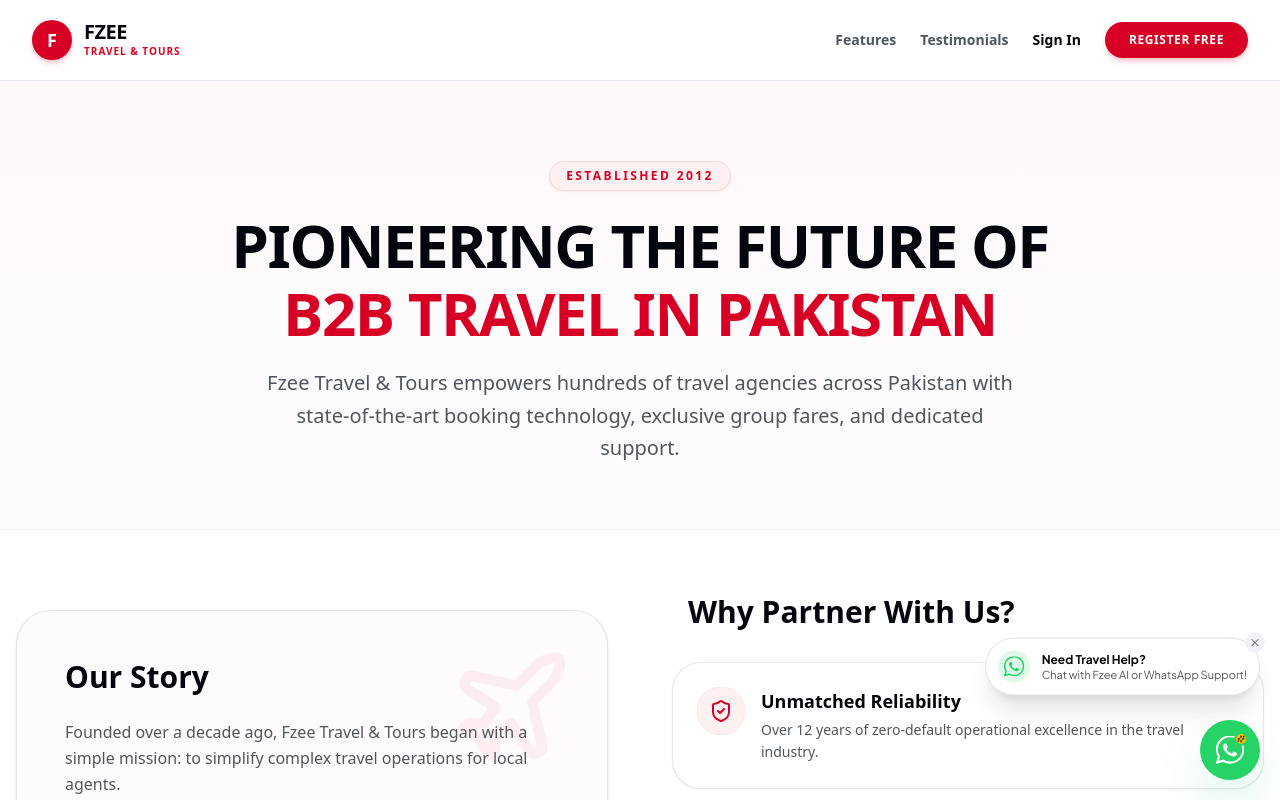
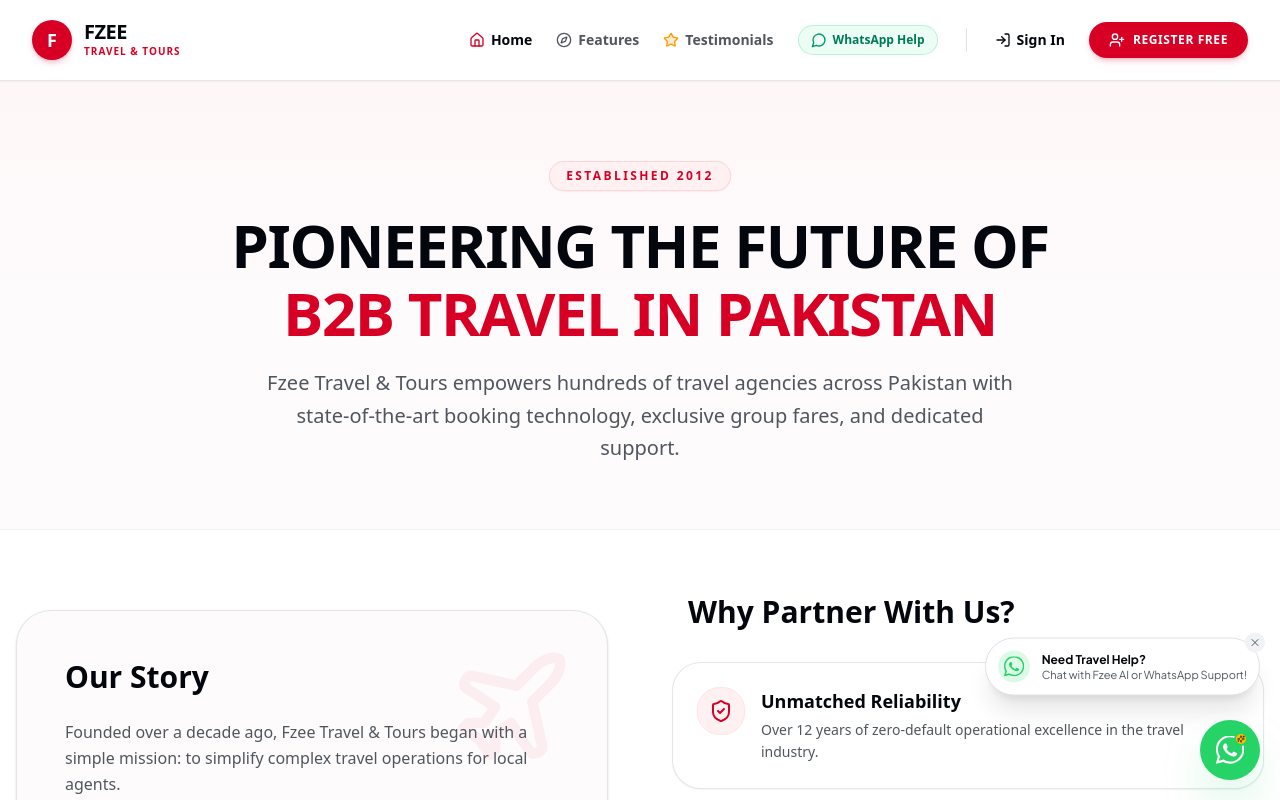
Before and after one commit to Sbnfdi/fzee-travels-and-tours, a Next.js app: page /about in a window 1280 px wide. Shown: the top 800 px of the page. Built offline with nearby package versions, Linux system fonts and the light colour scheme.

Commit message:
Feat: Add Home icon, WhatsApp Direct Support link, and nav icons to Header Navigation Bar

```diff
--- a/components/landing/nav-bar.tsx
+++ b/components/landing/nav-bar.tsx
@@ -2,19 +2,19 @@
 
 import Link from 'next/link';
 import { useState } from 'react';
-import { Menu, X } from 'lucide-react';
+import { Menu, X, Home, Compass, Star, MessageCircle, LogIn, UserPlus } from 'lucide-react';
 
 export function NavBar() {
   const [isOpen, setIsOpen] = useState(false);
 
   return (
-    <nav className="w-full bg-card/95 backdrop-blur-md border-b border-border/80 z-50 sticky top-0 transition-all duration-300">
+    <nav className="w-full bg-card/95 backdrop-blur-md border-b border-border/80 z-50 sticky top-0 transition-all duration-300 shadow-xs">
       <div className="max-w-7xl mx-auto px-4 sm:px-6 lg:px-8">
         <div className="flex justify-between items-center h-20">
 
           {/* Logo Area */}
           <Link href="/" className="flex items-center gap-3 group">
-            <div className="w-10 h-10 rounded-full bg-primary text-primary-foreground flex items-center justify-center font-black shadow-md shadow-primary/20">
+            <div className="w-10 h-10 rounded-full bg-primary text-primary-foreground flex items-center justify-center font-black shadow-md shadow-primary/20 group-hover:scale-105 transition-transform">
               <span className="text-lg">F</span>
             </div>
             <div className="flex flex-col">
@@ -24,49 +24,106 @@ export function NavBar() {
           </Link>
 
           {/* Desktop Nav Links */}
-          <div className="hidden md:flex items-center gap-6">
-            <Link href="#features" className="text-sm font-bold text-muted-foreground hover:text-foreground transition-colors duration-200">
-              Features
+          <div className="hidden lg:flex items-center gap-6 text-sm font-bold">
+            <Link href="/" className="flex items-center gap-1.5 text-foreground hover:text-primary transition-colors py-1">
+              <Home className="w-4 h-4 text-primary" />
+              <span>Home</span>
             </Link>
-            <Link href="#testimonials" className="text-sm font-bold text-muted-foreground hover:text-foreground transition-colors duration-200">
-              Testimonials
+
+            <Link href="#features" className="flex items-center gap-1.5 text-muted-foreground hover:text-foreground transition-colors py-1">
+              <Compass className="w-4 h-4 text-muted-foreground" />
+              <span>Features</span>
             </Link>
-            <Link href="/login" className="text-sm font-bold text-foreground hover:text-primary transition-colors duration-200">
-              Sign In
+
+            <Link href="#testimonials" className="flex items-center gap-1.5 text-muted-foreground hover:text-foreground transition-colors py-1">
+              <Star className="w-4 h-4 text-amber-500 fill-amber-500/20" />
+              <span>Testimonials</span>
             </Link>
-            <Link href="/register" className="px-6 py-2.5 bg-primary text-primary-foreground text-xs font-black rounded-xl shadow-md shadow-primary/20 hover:bg-primary/90 transition-all uppercase tracking-wider">
-              Register Free
+
+            <a
+              href="https://wa.me/923314084080"
+              target="_blank"
+              rel="noreferrer"
+              className="flex items-center gap-1.5 px-3 py-1.5 bg-emerald-50 text-emerald-700 dark:bg-emerald-950/40 dark:text-emerald-400 border border-emerald-200/80 rounded-xl hover:bg-emerald-100 transition-colors text-xs font-black"
+            >
+              <MessageCircle className="w-4 h-4 text-emerald-600 dark:text-emerald-400" />
+              <span>WhatsApp Help</span>
+            </a>
+
+            <div className="w-px h-6 bg-border mx-1" />
+
+            <Link href="/login" className="flex items-center gap-1.5 text-foreground hover:text-primary transition-colors">
+              <LogIn className="w-4 h-4" />
+              <span>Sign In</span>
+            </Link>
+
+            <Link
+              href="/register"
+              className="flex items-center gap-2 px-5 py-2.5 bg-primary text-primary-foreground text-xs font-black rounded-xl shadow-md shadow-primary/20 hover:bg-primary/90 hover:shadow-primary/30 transition-all uppercase tracking-wider"
+            >
+              <UserPlus className="w-4 h-4" />
+              <span>Register Free</span>
             </Link>
           </div>
 
           {/* Mobile Menu Button */}
-          <div className="md:hidden flex items-center">
+          <div className="lg:hidden flex items-center gap-2">
+            <a
+              href="https://wa.me/923314084080"
+              target="_blank"
+              rel="noreferrer"
+              className="p-2 bg-emerald-50 text-emerald-600 rounded-xl border border-emerald-200 flex items-center justify-center"
+              aria-label="WhatsApp Support"
+            >
+              <MessageCircle className="w-5 h-5 text-emerald-600" />
+            </a>
+
             <button
               onClick={() => setIsOpen(!isOpen)}
-              className="text-foreground hover:text-primary p-2 transition-colors"
+              className="text-foreground hover:text-primary p-2 transition-colors rounded-xl bg-muted/60"
               aria-label="Toggle menu"
             >
               {isOpen ? <X className="w-6 h-6" /> : <Menu className="w-6 h-6" />}
             </button>
           </div>
+
         </div>
       </div>
 
       {/* Mobile Menu Dropdown */}
       {isOpen && (
-        <div className="md:hidden bg-card border-t border-border absolute w-full shadow-2xl">
+        <div className="lg:hidden bg-card border-t border-border absolute w-full shadow-2xl animate-in fade-in slide-in-from-top-2">
           <div className="px-4 py-6 flex flex-col gap-3">
-            <Link href="#features" onClick={() => setIsOpen(false)} className="block px-4 py-3 text-sm font-bold text-foreground hover:bg-muted rounded-xl transition-colors">
-              Features
+            <Link href="/" onClick={() => setIsOpen(false)} className="flex items-center gap-3 px-4 py-3 text-sm font-bold text-foreground hover:bg-rose-50 hover:text-primary rounded-xl transition-colors">
+              <Home className="w-4 h-4 text-primary" />
+              <span>Home Page</span>
             </Link>
-            <Link href="#testimonials" onClick={() => setIsOpen(false)} className="block px-4 py-3 text-sm font-bold text-foreground hover:bg-muted rounded-xl transition-colors">
-              Testimonials
+
+            <Link href="#features" onClick={() => setIsOpen(false)} className="flex items-center gap-3 px-4 py-3 text-sm font-bold text-foreground hover:bg-rose-50 hover:text-primary rounded-xl transition-colors">
+              <Compass className="w-4 h-4 text-muted-foreground" />
+              <span>Features</span>
             </Link>
-            <Link href="/login" onClick={() => setIsOpen(false)} className="block px-4 py-3 text-sm font-bold text-foreground hover:bg-muted rounded-xl transition-colors">
-              Sign In
+
+            <Link href="#testimonials" onClick={() => setIsOpen(false)} className="flex items-center gap-3 px-4 py-3 text-sm font-bold text-foreground hover:bg-rose-50 hover:text-primary rounded-xl transition-colors">
+              <Star className="w-4 h-4 text-amber-500" />
+              <span>Testimonials</span>
             </Link>
-            <Link href="/register" onClick={() => setIsOpen(false)} className="block px-4 py-3 text-center bg-primary text-primary-foreground text-sm font-black rounded-xl shadow-md uppercase tracking-wider">
-              Register Free
+
+            <a href="https://wa.me/923314084080" target="_blank" rel="noreferrer" onClick={() => setIsOpen(false)} className="flex items-center gap-3 px-4 py-3 text-sm font-bold text-emerald-700 bg-emerald-50 rounded-xl transition-colors border border-emerald-200">
+              <MessageCircle className="w-4 h-4 text-emerald-600" />
+              <span>WhatsApp Direct Support</span>
+            </a>
+
+            <div className="h-px bg-border my-1" />
+
+            <Link href="/login" onClick={() => setIsOpen(false)} className="flex items-center justify-center gap-2 px-4 py-3 text-sm font-bold text-foreground hover:bg-muted rounded-xl transition-colors border border-border">
+              <LogIn className="w-4 h-4" />
+              <span>Sign In to Agent Portal</span>
+            </Link>
+
+            <Link href="/register" onClick={() => setIsOpen(false)} className="flex items-center justify-center gap-2 px-4 py-3 bg-primary text-primary-foreground text-sm font-black rounded-xl shadow-md uppercase tracking-wider">
+              <UserPlus className="w-4 h-4" />
+              <span>Register Free</span>
             </Link>
           </div>
         </div>
```
